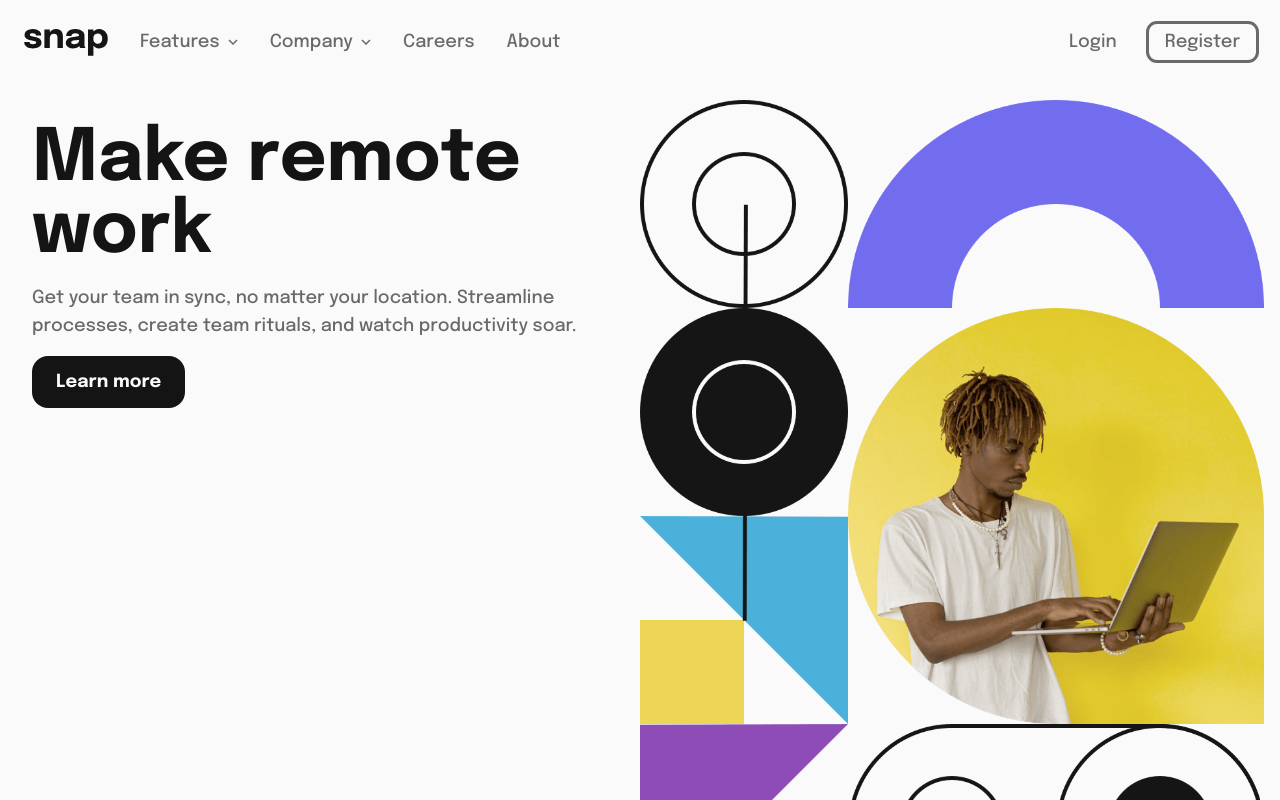
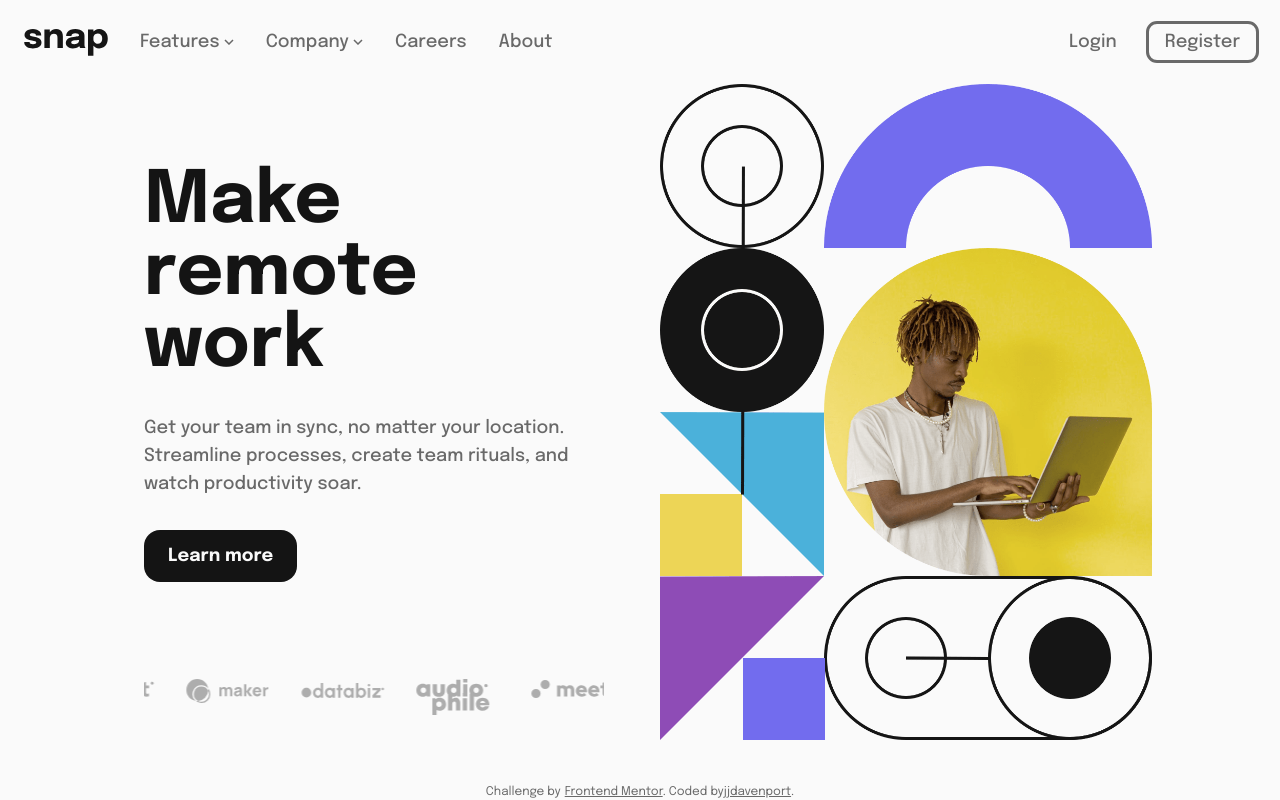
Before and after one commit to jjdavenport/intro-section-with-dropdown-navigation-main, a React (Vite) app: page / in a window 1280 px wide. Shown: the top 800 px of the page. Built offline with nearby package versions, Linux system fonts and the light colour scheme.

Commit message:
add tablet layout

```diff
--- a/src/App.jsx
+++ b/src/App.jsx
@@ -8,26 +8,27 @@ import Carousel from "./components/carousel";
 import Footer from "./components/footer";
 
 function App() {
-  const desktop = useMediaQuery({ minWidth: 768 });
+  const desktop = useMediaQuery({ minWidth: 1024 });
+  const tablet = useMediaQuery({ minWidth: 768 });
   return (
     <>
       {desktop ? (
-        <div className="flex h-full min-h-screen flex-col bg-almostWhite font-custom font-medium text-mediumGray">
+        <div className="flex min-h-screen flex-col bg-almostWhite font-custom font-medium text-mediumGray">
           <div className="relative flex flex-1 flex-col text-lg">
-            <Nav desktop={desktop} />
-            <main className="flex h-full flex-row-reverse p-4">
-              <Hero hero={desktopHero} />
-              <section className="flex w-1/2 flex-col justify-between">
+            <Nav tablet={tablet} />
+            <main className="grid grid-cols-2 grid-rows-none gap-10 px-32">
+              <section className="flex flex-col">
                 <Content />
                 <Carousel />
               </section>
+              <Hero hero={desktopHero} />
             </main>
           </div>
           <Footer />
         </div>
       ) : (
         <div className="flex h-full min-h-screen flex-col bg-almostWhite font-custom text-lg font-medium text-mediumGray">
-          <Nav desktop={desktop} />
+          <Nav tablet={tablet} />
           <main className="flex flex-1 flex-col justify-evenly">
             <Hero hero={mobileHero} />
             <Content />
--- a/src/components/content.jsx
+++ b/src/components/content.jsx
@@ -1,7 +1,7 @@
 const Content = () => {
   return (
     <>
-      <article className="flex flex-col items-center gap-4 p-4 py-6 text-center md:items-start md:text-left">
+      <article className="flex flex-1 flex-col items-center gap-4 p-4 py-6 text-center lg:items-start lg:justify-center lg:gap-8 lg:text-left">
         <h1 className="text-3xl font-bold text-almostBlack md:text-7xl">
           Make remote work
         </h1>
--- a/src/components/hero.jsx
+++ b/src/components/hero.jsx
@@ -1,7 +1,7 @@
 const Hero = ({ hero }) => {
   return (
     <>
-      <img className="md:w-1/2" src={hero} />
+      <img src={hero} />
     </>
   );
 };
--- a/src/components/nav.jsx
+++ b/src/components/nav.jsx
@@ -11,7 +11,7 @@ import planning from "./assets/icon-planning.svg";
 import arrowUp from "./assets/icon-arrow-up.svg";
 import arrowDown from "./assets/icon-arrow-down.svg";
 
-const Nav = ({ desktop }) => {
+const Nav = ({ tablet }) => {
   const [menu, setMenu] = useState(false);
   const [features, setFeatures] = useState(false);
   const [company, setCompany] = useState(false);
@@ -33,16 +33,16 @@ const Nav = ({ desktop }) => {
 
   return (
     <>
-      {desktop ? (
+      {tablet ? (
         <>
           <nav className="flex items-center justify-between p-6">
-            <div className="flex gap-8">
+            <div className="flex md:gap-4 lg:gap-8">
               <img className="object-contain" src={logo} alt="Logo" />
-              <ul className="flex gap-8">
+              <ul className="flex md:gap-4 lg:gap-8">
                 <li>
                   <a
                     href="#"
-                    className={`flex gap-2 transition duration-300 ease-in-out hover:text-almostBlack ${features ? "text-almostBlack" : "text-mediumGray"}`}
+                    className={`flex gap-1 transition duration-300 ease-in-out hover:text-almostBlack ${features ? "text-almostBlack" : "text-mediumGray"}`}
                     onMouseEnter={() => timeOutEnter(setFeatures, featuresRef)}
                     onMouseLeave={() => timeOutLeave(setFeatures, featuresRef)}
                   >
@@ -56,7 +56,7 @@ const Nav = ({ desktop }) => {
                 <li>
                   <a
                     href="#"
-                    className={`flex gap-2 transition duration-300 ease-in-out hover:text-almostBlack ${company ? "text-almostBlack" : "text-mediumGray"}`}
+                    className={`flex gap-1 transition duration-300 ease-in-out hover:text-almostBlack ${company ? "text-almostBlack" : "text-mediumGray"}`}
                     onMouseEnter={() => timeOutEnter(setCompany, companyRef)}
                     onMouseLeave={() => timeOutLeave(setCompany, companyRef)}
                   >
@@ -85,7 +85,7 @@ const Nav = ({ desktop }) => {
                 </li>
               </ul>
             </div>
-            <div className="flex gap-8">
+            <div className="flex md:gap-4 lg:gap-8">
               <button className="transition duration-300 ease-in-out hover:text-almostBlack">
                 Login
               </button>
```
